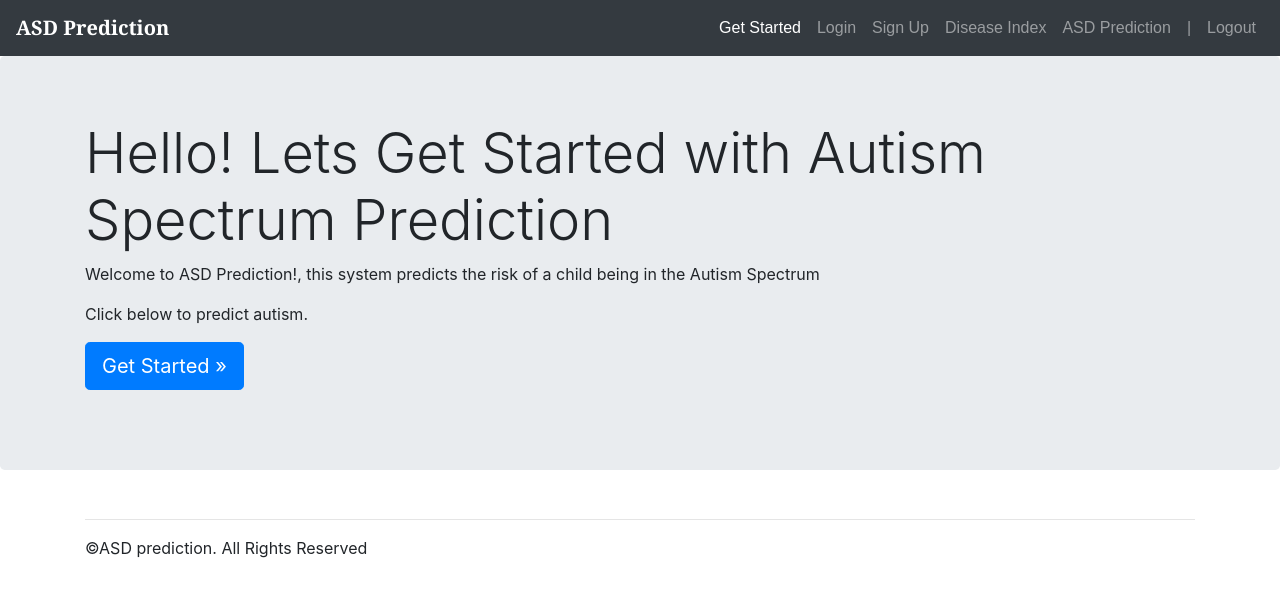
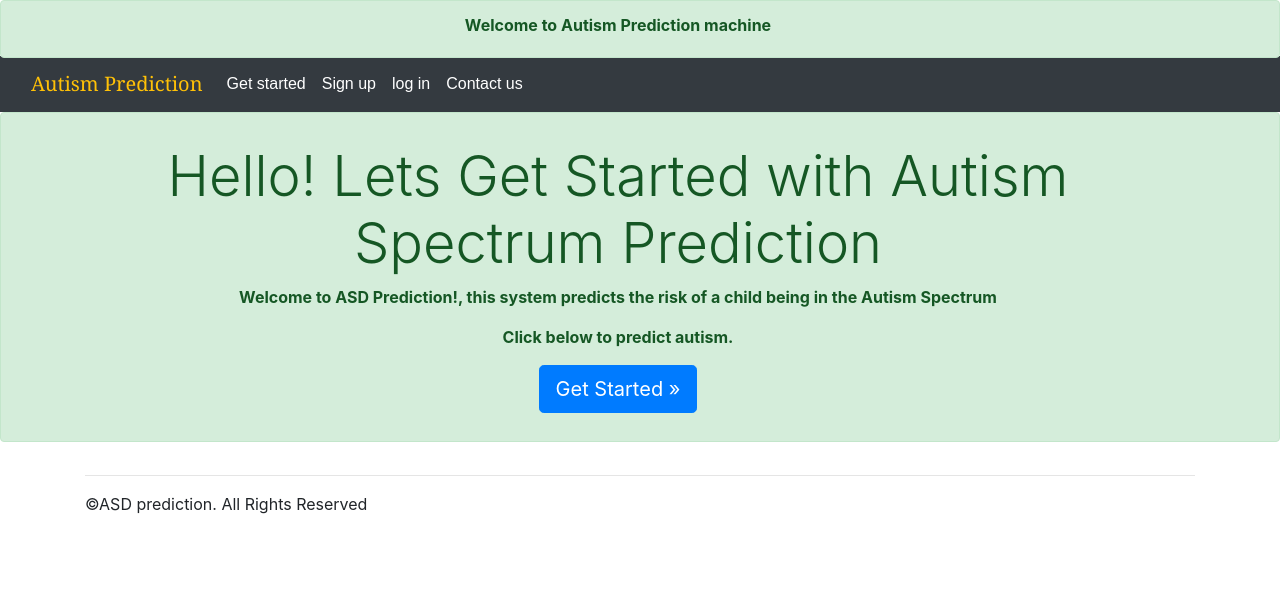
Before and after one commit to Achieng45/Autism_prediction, a Flask app: page / in a window 1280 px wide. Shown: the top 597 px of the page. Run offline with Flask 2, Linux system fonts and the light colour scheme; parts of the project's set-up code (start-up, migrations or seed data) failed here and were passed over; some libraries are stand-ins or nearby versions.

Commit message:
prediction

```diff
--- a/app.py
+++ b/app.py
@@ -1,4 +1,5 @@
-from email import message
+
+from django.shortcuts import render
 import numpy as np
 import joblib
 import pickle
@@ -7,7 +8,9 @@ from flask_sqlalchemy import SQLAlchemy
 from flask_bootstrap import Bootstrap
 from flask_mysqldb import MySQL, MySQLdb
 import bcrypt
+import MySQLdb.cursors
 from sklearn.preprocessing import StandardScaler
+import re
 scaler =StandardScaler()
 model = pickle.load(open("model.pkl", "rb"))
 
@@ -18,6 +21,7 @@ app.config['MYSQL_HOST'] = 'localhost'
 app.config['MYSQL_USER'] = 'root'
 app.config['MYSQL_PASSWORD'] = ''
 app.config['MYSQL_DB'] = 'asd_prediction1'
+app.config['MYSQL_CURSORCLASS'] = 'DictCursor'
 mysql = MySQL(app)
 bootstrap = Bootstrap(app)
 
@@ -25,34 +29,6 @@ bootstrap = Bootstrap(app)
 @app.route('/')
 def dashboard():
     return render_template("dashboard.html")
-
-@app.route('/login', methods=['GET', 'POST'])
-def login():
-
-    if request.method == "POST":
-        Email = request.form['Email']
-        Password = request.form['Password'].encode('utf-8')
-
-        cur = mysql.connection.cursor(MySQLdb.cursors.DictCursor)
-        cur.execute("SELECT * FROM user WHERE Email=%s AND Password=%s",(Email,Password,))
-        user = cur.fetchone()
-        cur.close()
-
-        if user:
-            #if bcrypt.hashpw(Password,user['Password'].encode('utf-8')) == user['Password'].encode('utf-8'):
-
-            session['loggedin']= True
-            #session['First_name']= user['First_name']
-            #session['Last_name']=user['Last_name']
-            session['Email'] = user['Email']
-            message = 'Logged in successfully'
-            return redirect(url_for("index"))
-        else:
-             return "Error wrong password or email"
-
-
-
-    return render_template("index.html")
 
 @app.route('/signup', methods=['GET', 'POST'])
 def signup():
@@ -64,38 +40,56 @@ def signup():
         Last_name = request.form['Last_name']
         Email = request.form['Email']
         Password = request.form['Password'].encode('utf-8')
-        hash_password = bcrypt.hashpw(Password,bcrypt.gensalt())
+        #hash_password = bcrypt.hashpw(Password,bcrypt.gensalt())
 
         cur = mysql.connection.cursor(MySQLdb.cursors.DictCursor)
-        cur.execute("INSERT INTO user VALUES (%s,%s,%s,%s,%s)",(User_id,First_name,Last_name,Email,hash_password,))
+        cur.execute("INSERT INTO user VALUES (%s,%s,%s,%s,%s)",(User_id,First_name,Last_name,Email,Password,))
         mysql.connection.commit()
         session['First_name'] = First_name
         session['Last_name']=Last_name
         session['Email']=Email
         return redirect(url_for("login"))
 
+@app.route('/login', methods=["GET", "POST"])
+def login():
+    if request.method == 'POST':
+        Email = request.form['Email']
+        Password = request.form['Password'].encode('utf-8')
 
-""""
-@app.route("/dashboard")
-#@login_required
-def dashboard():
-    return render_template("dashboard.html")
-"""
-@app.route('/logout')
+        curl = mysql.connection.cursor(MySQLdb.cursors.DictCursor)
+        curl.execute("SELECT * FROM user WHERE Email=%s AND Password=%s",(Email,Password,))
+        users = curl.fetchone()
+        curl.close()
 
+        #users["Password"].encode('utf-8')
+        if users:
+            #if bcrypt.checkpw(Password,users["Password"].encode('utf-8')) == users["Password"].encode('utf-8'):
+            session['loggedin'] = True
+            session['First_name'] = users['First_name']
+            session['Last_name'] = users['Last_name']
+            session['Email'] = users['Email']
+            return redirect(url_for("index"))
+        else:
+                return "Incorrect username or password"
+
+    return render_template("login.html")
+
+@app.route('/')
+def home():
+    if 'loggedin' in session:
+        return render_template('index.html',Email=session['Email'])
+    return redirect(url_for('login'))
+
+@app.route('/dashboard')
 def logout():
     session.clear()
-    return redirect(url_for('index1'))
-"""
-@flask_app.route("/analysis")
-def analysis():
-    return render_template("index.html")
-"""
-@flask_app.route("/index", methods = ["GET","POST"])
-def home():
-    if request.method == "POST":
-        #return render_template("index.html")
+    return render_template("dashboard.html")
 
+
+
+@app.route("/index", methods = ["GET","POST"])
+def index():
+    if request.method=="POST":
         A9 = int(request.form['A9'])
         A8 = int(request.form['A8'])
         A6 = int(request.form['A6'])
@@ -119,4 +113,4 @@ def home():
 
 if __name__ == "__main__":
     app.debug =True
-    flask_app.run(debug=True)
+    app.run(debug=True)
--- a/templates/dashboard.html
+++ b/templates/dashboard.html
@@ -19,6 +19,8 @@
 
 nav {
     font-family: sans-serif;
+    padding-top:none;
+
 }
 
 .navbar-brand {
@@ -28,52 +30,54 @@ nav {
     </style>
 
 </head>
+
 <body>
-    <form id="form1">
-        <header>
-            <!--Navigation Bar-->
-			<nav class="navbar navbar-expand-md navbar-dark fixed-top bg-dark">
-                <a class="navbar-brand" href="#"><b>ASD Prediction</b></a>
-                <button class="navbar-toggler" type="button" data-toggle="collapse" data-target="#navbarCollapse" aria-controls="navbarCollapse" aria-expanded="false" aria-label="Toggle navigation">
+  <div class="alert alert-success alert-dismissible fade show text-center mb-0 fixed-top" role="alert" style="padding-bottom:20px;">
+    <strong>Welcome to Autism Prediction machine</strong>
+
+  </div>
+  <nav class="navbar navbar-expand-lg navbar-dark bg-dark" >
+    <div class="container-fluid">
+        <a class="navbar-brand text-warning" href="#">Autism Prediction</a>
+        <button class="navbar-toggler" type="button" data-bs-toggle="collapse"
+            data-bs-target="#navbarSupportedContent" aria-controls="navbarSupportedContent" aria-expanded="false"
+            aria-label="Toggle navigation">
             <span class="navbar-toggler-icon"></span>
         </button>
-                <div class="collapse navbar-collapse" id="navbarCollapse">
-                    <ul class="navbar-nav ml-auto">
-                    <li class="nav-item active">
-                        <a class="nav-link" href="/login">Get Started</a>
+        <div class="collapse navbar-collapse" id="navbarSupportedContent">
+            <ul class="navbar-nav me-auto mb-2 mb-lg-0">
+                <li class="nav-item">
+                    <a class="nav-link active" aria-current="page" href="login">Get started</a>
                 </li>
                 <li class="nav-item">
-                      <a class="nav-link" href="/login">Login</a>
+                    <a class="nav-link active" aria-current="page" href="signup">Sign up</a>
                 </li>
                 <li class="nav-item">
-                      <a class="nav-link" href="/signup">Sign Up</a>
+                    <a class="nav-link active" aria-current="page" href="login">log in </a>
                 </li>
                 <li class="nav-item">
-                        <a class="nav-link" href="/disindex">Disease Index</a>
+                    <a class="nav-link active" aria-current="page" href="#">Contact us</a>
                 </li>
-                    <li class="nav-item">
-                      <a class="nav-link" href="/index">ASD Prediction</a>
-                  </li>
-                    <li class="nav-item">
-		                <a class="nav-link" href="#">|</a>
-		            </li>
-                    <li class="nav-item">
-		                <a class="nav-link" href="/logout">Logout</a>
-		            </li>
+
+
                     </ul>
                 </div>
             </nav>
 
          <main role="main">
 
-  <div class="jumbotron">
+  <div class="alert alert-success alert-dismissible fade show text-center " style="padding-top:30px">
+
     <div class="container">
-      <h1 class="display-4">Hello! Lets Get Started with Autism Spectrum Prediction</h1>
+      <strong>
+      <h1 class="display-4" >Hello! Lets Get Started with Autism Spectrum Prediction</h1>
       <p>Welcome to ASD Prediction!, this system predicts the risk of a child being in the Autism Spectrum</p
           <p>Click below to predict autism.</p>
-      <p><a class="btn btn-primary btn-lg" href="/login" role="button">Get Started &raquo;</a></p>
+      </strong>
+      <p><a class="btn btn-primary btn-lg " href="/login" role="button">Get Started &raquo;</a></p>
     </div>
   </div>
+
 
   <div class="container">
 
```
Also changed, not shown: templates/asd_result.html (added, +88 -0 lines), templates/index.html (+7 -9 lines), 1 other file. Lines whose indentation alone changed are shown as unchanged.
